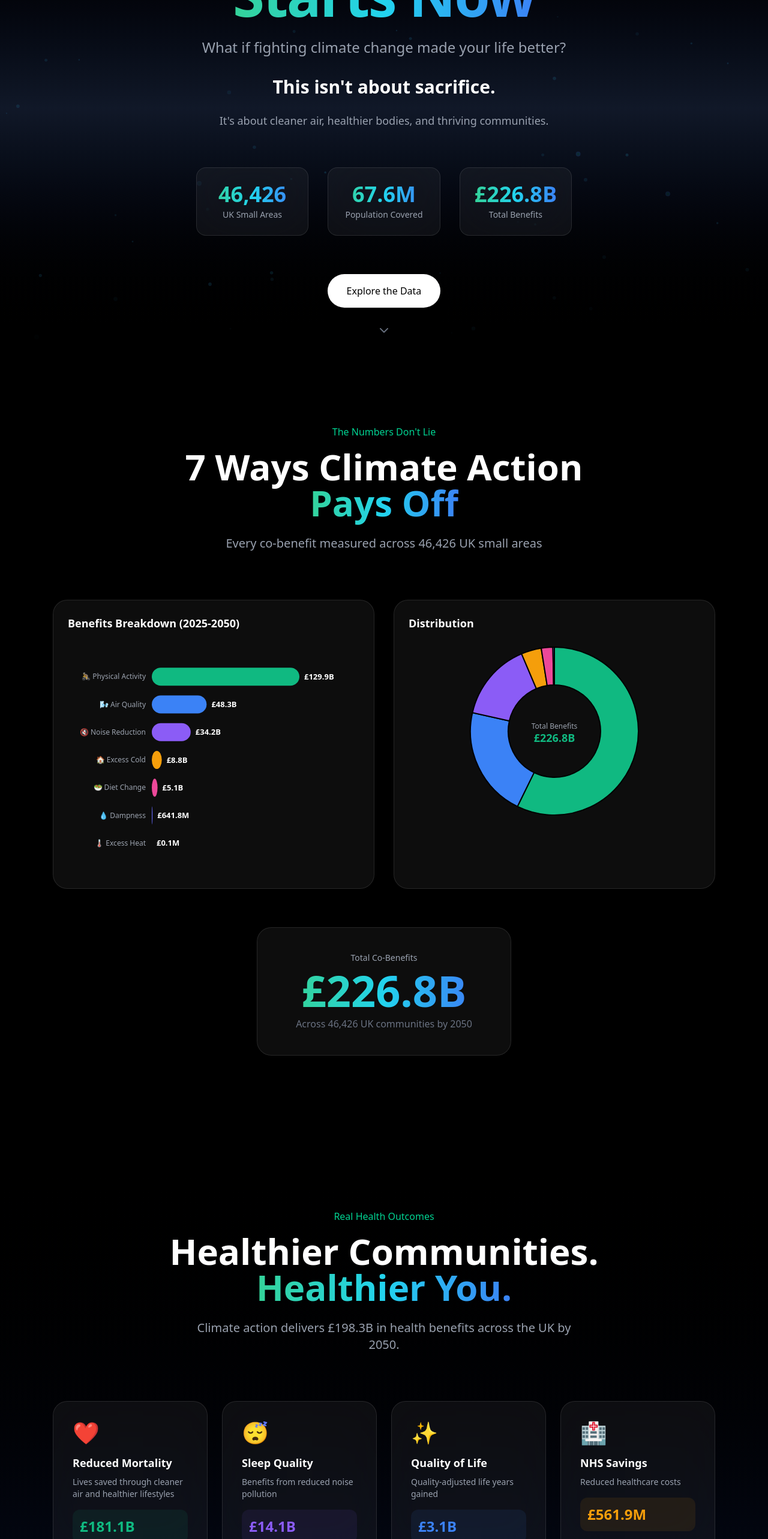
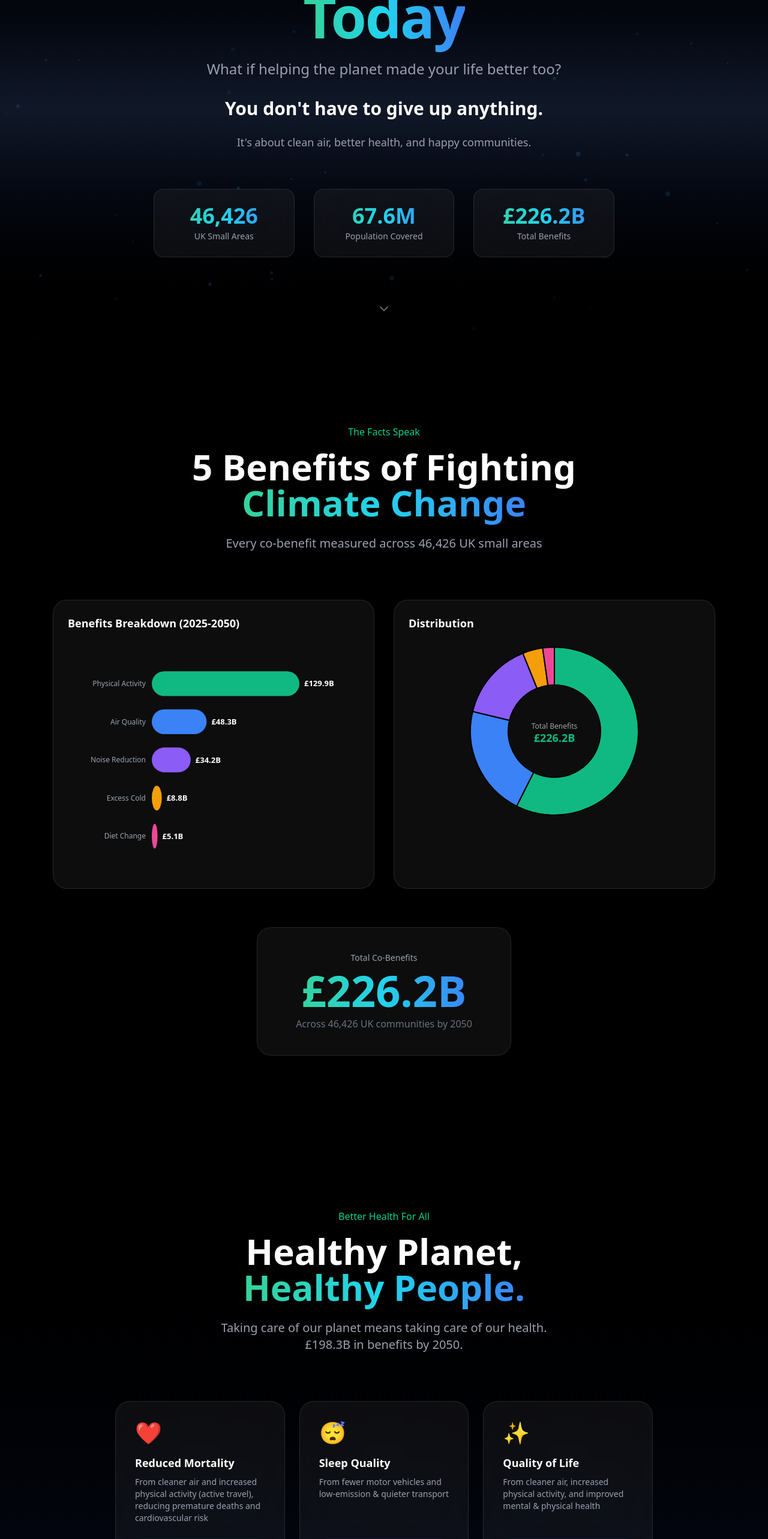
Before and after one commit to ziaihsan/Visdat-Ceria, a React (Vite) app: page / in a window 1280 px wide. Shown: the part 220-2786 px from the top of the page at 60% size. Built offline with nearby package versions, Linux system fonts and the light colour scheme.

Commit message:
update dikit

```diff
--- a/package.json
+++ b/package.json
@@ -26,7 +26,7 @@
     "@types/node": "^24.10.4",
     "@types/react": "^19.2.5",
     "@types/react-dom": "^19.2.3",
-    "@vitejs/plugin-react": "^5.1.1",
+    "@vitejs/plugin-react": "^4.3.1",
     "autoprefixer": "^10.4.23",
     "eslint": "^9.39.1",
     "eslint-plugin-react-hooks": "^7.0.1",
@@ -36,6 +36,6 @@
     "tailwindcss": "^4.1.18",
     "typescript": "~5.9.3",
     "typescript-eslint": "^8.46.4",
-    "vite": "^7.2.4"
+    "vite": "^4.5.3"
   }
 }
--- a/src/components/sections/Benefits.tsx
+++ b/src/components/sections/Benefits.tsx
@@ -88,7 +88,7 @@ function BarChart() {
       .attr("text-anchor", "end")
       .attr("fill", "#9ca3af")
       .attr("font-size", "12px")
-      .text(d => `${d.icon} ${d.name}`)
+      .text(d => d.name)
 
     svg.selectAll(".value")
       .data(benefitsData)
@@ -194,11 +194,11 @@ export function Benefits() {
           animate={isInView ? { opacity: 1, y: 0 } : {}}
           transition={{ duration: 0.8 }}
         >
-          <p className="text-emerald-400 font-medium mb-4">The Numbers Don't Lie</p>
+          <p className="text-emerald-400 font-medium mb-4">The Facts Speak</p>
           <h2 className="text-4xl md:text-6xl font-bold text-white mb-6">
-            7 Ways Climate Action
+            5 Benefits of Fighting
             <br />
-            <span className="text-gradient">Pays Off</span>
+            <span className="text-gradient">Climate Change</span>
           </h2>
           <p className="text-xl text-gray-400 max-w-2xl mx-auto">
             Every co-benefit measured across {summaryStats.totalSmallAreas.toLocaleString()} UK small areas
--- a/src/components/sections/Health.tsx
+++ b/src/components/sections/Health.tsx
@@ -25,7 +25,7 @@ function BubbleChart() {
 
     const bubbleData: BubbleNode[] = damagePathwayData.map(d => ({
       name: d.pathway,
-      value: Math.sqrt(d.value) * 2,
+      value: Math.sqrt(d.value / 1000) * 8, // Better scaling for visibility
       color: d.color
     }))
 
@@ -35,12 +35,12 @@ function BubbleChart() {
       .attr("height", height)
 
     const simulation = d3.forceSimulation<BubbleNode>(bubbleData)
-      .force("x", d3.forceX(width / 2).strength(0.05))
-      .force("y", d3.forceY(height / 2).strength(0.05))
-      .force("collide", d3.forceCollide<BubbleNode>((d) => d.value + 10))
+      .force("x", d3.forceX(width / 2).strength(0.2))
+      .force("y", d3.forceY(height / 2).strength(0.2))
+      .force("collide", d3.forceCollide<BubbleNode>((d) => d.value + 15))
       .stop()
 
-    for (let i = 0; i < 120; i++) simulation.tick()
+    for (let i = 0; i < 200; i++) simulation.tick()
 
     const bubbles = svg.selectAll(".bubble")
       .data(bubbleData)
@@ -122,26 +122,28 @@ export function Health() {
           animate={isInView ? { opacity: 1, y: 0 } : {}}
           transition={{ duration: 0.8 }}
         >
-          <p className="text-emerald-400 font-medium mb-4">Real Health Outcomes</p>
+          <p className="text-emerald-400 font-medium mb-4">Better Health For All</p>
           <h2 className="text-4xl md:text-6xl font-bold text-white mb-6">
-            Healthier Communities.
+            Healthy Planet,
             <br />
-            <span className="text-gradient">Healthier You.</span>
+            <span className="text-gradient">Healthy People.</span>
           </h2>
           <p className="text-xl text-gray-400 max-w-2xl mx-auto">
-            Climate action delivers £198.3B in health benefits across the UK by 2050.
+            Taking care of our planet means taking care of our health.
+            <br />
+            £198.3B in benefits by 2050.
           </p>
         </motion.div>
 
         <motion.div
-          className="grid md:grid-cols-2 lg:grid-cols-4 gap-6 mb-16"
+          className="grid md:grid-cols-2 lg:grid-cols-3 gap-6 mb-16 max-w-4xl mx-auto"
           variants={containerVariants}
           initial="hidden"
           animate={isInView ? "visible" : "hidden"}
         >
           {healthOutcomes.map((item) => (
             <motion.div key={item.name} variants={cardVariants}>
-              <GlassCard className="h-full hover:border-emerald-500/30 group">
+              <GlassCard className="h-full hover:border-emerald-500/30 group flex flex-col">
                 <motion.div
                   className="text-4xl mb-4"
                   whileHover={{ scale: 1.2, rotate: 10 }}
@@ -152,14 +154,14 @@ export function Health() {
                 <h3 className="text-lg font-bold text-white mb-2 group-hover:text-gradient transition-all">
                   {item.name}
                 </h3>
-                <p className="text-gray-400 mb-4 text-sm">
+                <p className="text-gray-400 mb-6 text-sm flex-grow">
                   {item.description}
                 </p>
                 <div
-                  className="rounded-xl p-3"
+                  className="rounded-xl p-4 mt-auto text-center"
                   style={{ backgroundColor: `${item.color}15` }}
                 >
-                  <div className="text-2xl font-bold" style={{ color: item.color }}>
+                  <div className="text-3xl font-bold" style={{ color: item.color }}>
                     {formatMillions(item.value)}
                   </div>
                 </div>
--- a/src/components/sections/Hero.tsx
+++ b/src/components/sections/Hero.tsx
@@ -100,9 +100,9 @@ export function Hero() {
           </motion.p>
 
           <h1 className="text-5xl md:text-7xl lg:text-8xl font-bold text-white mb-6 tracking-tight">
-            Your Future
+            Tomorrow Begins
             <br />
-            <span className="text-gradient">Starts Now</span>
+            <span className="text-gradient">Today</span>
           </h1>
 
           <motion.p
@@ -111,7 +111,7 @@ export function Hero() {
             animate={{ opacity: 1, y: 0 }}
             transition={{ delay: 0.4, duration: 0.8 }}
           >
-            What if fighting climate change made your life better?
+            What if helping the planet made your life better too?
           </motion.p>
 
           <motion.div
@@ -121,10 +121,10 @@ export function Hero() {
             transition={{ delay: 0.6, duration: 0.8 }}
           >
             <p className="text-2xl md:text-3xl font-semibold text-white">
-              This isn't about sacrifice.
+              You don't have to give up anything.
             </p>
             <p className="text-lg text-gray-400">
-              It's about cleaner air, healthier bodies, and thriving communities.
+              It's about clean air, better health, and happy communities.
             </p>
           </motion.div>
         </motion.div>
@@ -156,9 +156,7 @@ export function Hero() {
           animate={{ opacity: 1 }}
           transition={{ delay: 1.2 }}
         >
-          <Button variant="apple" size="lg" className="gap-2">
-            Explore the Data
-          </Button>
+
           <motion.div
             animate={{ y: [0, 10, 0] }}
             transition={{ repeat: Infinity, duration: 2 }}
--- a/src/data/metrics.ts
+++ b/src/data/metrics.ts
@@ -15,9 +15,7 @@ export const benefitsData = [
   { name: "Air Quality", value: 48259.41, icon: "🌬️", color: "#3b82f6", description: "Reduced mortality and health costs from cleaner air" },
   { name: "Noise Reduction", value: 34207.75, icon: "🔇", color: "#8b5cf6", description: "Amenity and sleep benefits from quieter environments" },
   { name: "Excess Cold", value: 8801.60, icon: "🏠", color: "#f59e0b", description: "Reduced cold-related mortality from better insulation" },
-  { name: "Diet Change", value: 5054.87, icon: "🥗", color: "#ec4899", description: "Health benefits from improved diet" },
-  { name: "Dampness", value: 641.80, icon: "💧", color: "#6366f1", description: "Health benefits from reduced damp housing" },
-  { name: "Excess Heat", value: 0.11, icon: "🌡️", color: "#ef4444", description: "Reduced heat-related mortality" }
+  { name: "Diet Change", value: 5054.87, icon: "🥗", color: "#ec4899", description: "Health benefits from improved diet" }
 ]
 
 // Negative impacts (costs)
@@ -29,7 +27,7 @@ export const costsData = [
 ]
 
 // Total benefits (positive only)
-export const totalPositiveBenefits = 226844.73 // millions GBP
+export const totalPositiveBenefits = 226202.82 // millions GBP
 
 // By damage type
 export const damageTypeData = [
@@ -39,12 +37,9 @@ export const damageTypeData = [
 
 // By damage pathway
 export const damagePathwayData = [
-  { pathway: "Reduced Mortality", value: 181077.24, color: "#10b981" },
-  { pathway: "Amenity", value: 20067.44, color: "#3b82f6" },
-  { pathway: "Sleep Disturbance", value: 14140.31, color: "#8b5cf6" },
-  { pathway: "Society", value: 5119.78, color: "#f59e0b" },
-  { pathway: "QALY", value: 3121.05, color: "#ec4899" },
-  { pathway: "NHS", value: 561.85, color: "#14b8a6" }
+  { pathway: "Air Quality Improvement", value: 181077.24, color: "#10b981" },
+  { pathway: "Noise Pollution Reduction", value: 14140.31, color: "#8b5cf6" },
+  { pathway: "Active Transport", value: 3121.05, color: "#3b82f6" }
 ]
 
 // By nation
@@ -145,30 +140,23 @@ export const healthOutcomes = [
   {
     name: "Reduced Mortality",
     value: 181077.24,
-    description: "Lives saved through cleaner air and healthier lifestyles",
+    description: "From cleaner air and increased physical activity (active travel), reducing premature deaths and cardiovascular risk",
     icon: "❤️",
     color: "#10b981"
   },
   {
     name: "Sleep Quality",
     value: 14140.31,
-    description: "Benefits from reduced noise pollution",
+    description: "From fewer motor vehicles and low-emission & quieter transport",
     icon: "😴",
     color: "#8b5cf6"
   },
   {
     name: "Quality of Life",
     value: 3121.05,
-    description: "Quality-adjusted life years gained",
+    description: "From cleaner air, increased physical activity, and improved mental & physical health",
     icon: "✨",
     color: "#3b82f6"
-  },
-  {
-    name: "NHS Savings",
-    value: 561.85,
-    description: "Reduced healthcare costs",
-    icon: "🏥",
-    color: "#f59e0b"
   }
 ]
 
```
Also changed, not shown: 1 other file (tests, documents, lock files or other folders).
